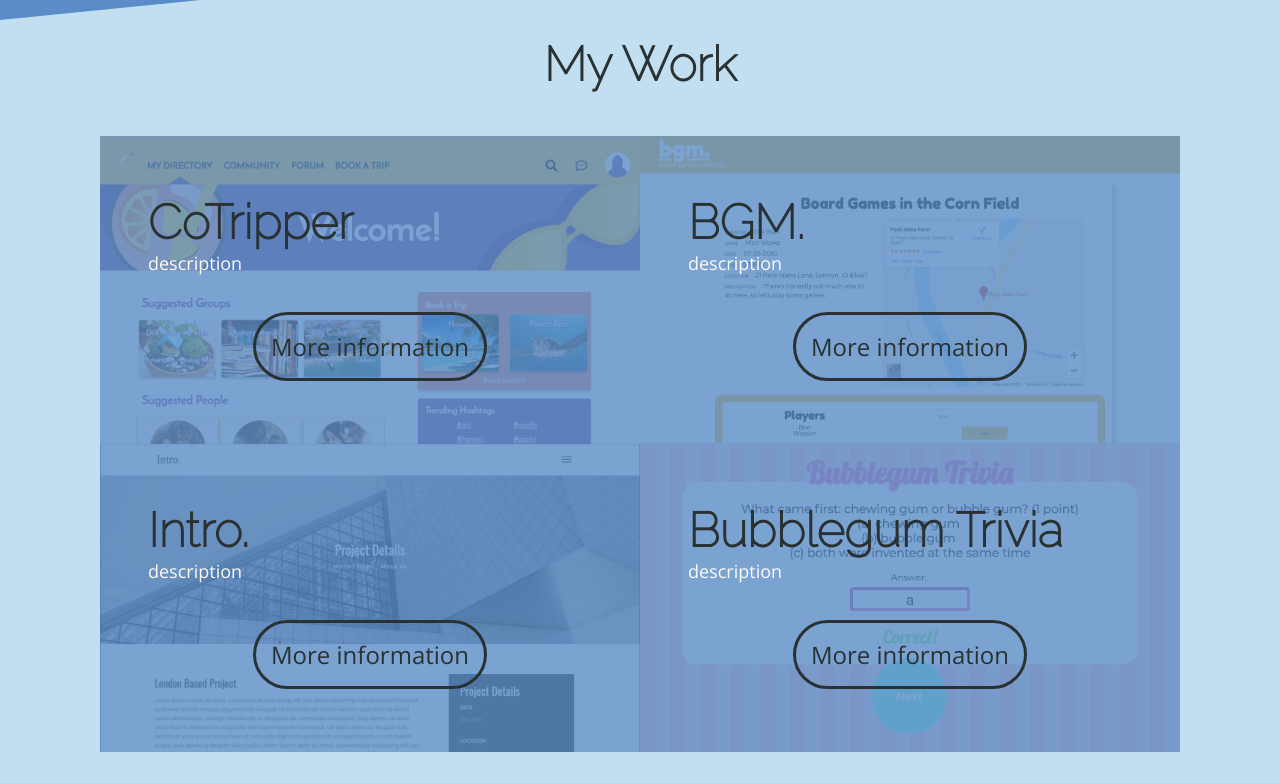
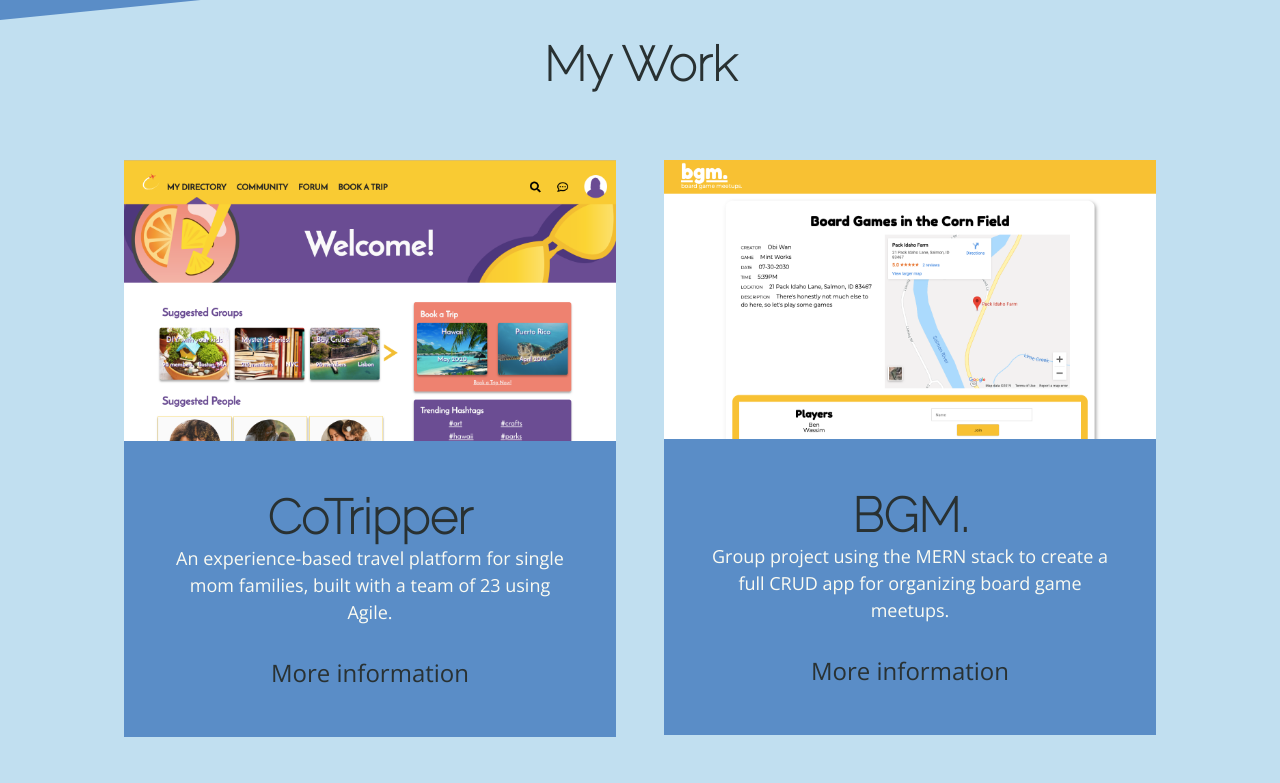
Before and after one commit to shelbyvjacobs/portfolio, a React (Create React App) app: page / in a window 1280 px wide. Shown: the part 2040-2823 px from the top of the page. Built offline with nearby package versions, Linux system fonts and the light colour scheme.

Commit message:
temporary fix on projects; more important to have information display than have hover effects

```diff
--- a/src/components/Projects/Projects.css
+++ b/src/components/Projects/Projects.css
@@ -15,16 +15,16 @@
 .Projects-item {
     position: relative;
     overflow: hidden;
+    margin: 1em;
 }
 
 .Projects-screenshot {
     display: block;
 }
 
-.Projects-caption {
+/* .Projects-caption {
     position: absolute;
-    /* top: 100%; */
-    top: 0;
+    top: 100%;
     bottom: 0;
     left: 0;
     right: 0;
@@ -40,6 +40,11 @@
 .Projects-caption:hover,
 .Projects-caption:focus {
     top: 0;
+} */
+
+.Projects-caption {
+    padding: 2em;
+    background-color: var(--blue);
 }
 
 .Projects-caption-header {
@@ -52,3 +57,12 @@
     color: var(--white);
     font-size: .75em;
 }
+
+.Projects-link {
+    color: var(--black);
+    transition: 300ms;
+}
+
+.Projects-link:hover {
+    color: var(--light-blue);
+}
--- a/src/components/Projects/Projects.js
+++ b/src/components/Projects/Projects.js
@@ -32,8 +32,8 @@
                         <img src={cotripper} className="Projects-screenshot" alt="cotripper"></img>
                         <div className="Projects-caption">
                             <h3 className="Projects-caption-header">CoTripper</h3>
-                            <p className="Projects-caption-desc">description</p>
-                            <a href="https://github.com/CotripperPlatform/CoTrip" target="_blank" rel="noopener noreferrer" className="link">
+                            <p className="Projects-caption-desc">An experience-based travel platform for single mom families, built with a team of 23 using Agile.</p>
+                            <a href="https://github.com/CotripperPlatform/CoTrip" target="_blank" rel="noopener noreferrer" className="Projects-link">
                                 More information
                             </a>
                         </div>
@@ -44,8 +44,8 @@
                         <img src={bgm} className="Projects-screenshot" alt="bgm"></img>
                         <div className="Projects-caption">
                             <h3 className="Projects-caption-header">BGM.</h3>
-                            <p className="Projects-caption-desc">description</p>
-                            <a href="https://github.com/torykling/game-meetup" target="_blank" rel="noopener noreferrer" className="link">
+                            <p className="Projects-caption-desc">Group project using the MERN stack to create a full CRUD app for organizing board game meetups.</p>
+                            <a href="https://github.com/torykling/game-meetup" target="_blank" rel="noopener noreferrer" className="Projects-link">
                                 More information
                             </a>
                         </div>
@@ -56,8 +56,8 @@
                         <img src={intro} className="Projects-screenshot" alt="intro"></img>
                         <div className="Projects-caption">
                             <h3 className="Projects-caption-header">Intro.</h3>
-                            <p className="Projects-caption-desc">description</p>
-                            <a href="https://github.com/shelbyvjacobs/Responsive-Design" target="_blank" rel="noopener noreferrer" className="link">
+                            <p className="Projects-caption-desc">A fully responsive website based on a designer’s mockup and built using HTML and CSS.</p>
+                            <a href="https://github.com/shelbyvjacobs/Responsive-Design" target="_blank" rel="noopener noreferrer" className="Projects-link">
                                 More information
                             </a>
                         </div>
@@ -68,8 +68,8 @@
                         <img src={trivia} className="Projects-screenshot" alt="trivia"></img>
                         <div className="Projects-caption">
                             <h3 className="Projects-caption-header">Bubblegum Trivia</h3>
-                            <p className="Projects-caption-desc">description</p>
-                            <a href="https://github.com/shelbyvjacobs/shelbyvjacobs.github.io" target="_blank" rel="noopener noreferrer" className="link">
+                            <p className="Projects-caption-desc">An interactive trivia game built with Javascript, HTML, and CSS.</p>
+                            <a href="https://github.com/shelbyvjacobs/shelbyvjacobs.github.io" target="_blank" rel="noopener noreferrer" className="Projects-link">
                                 More information
                             </a>
                         </div>
```
